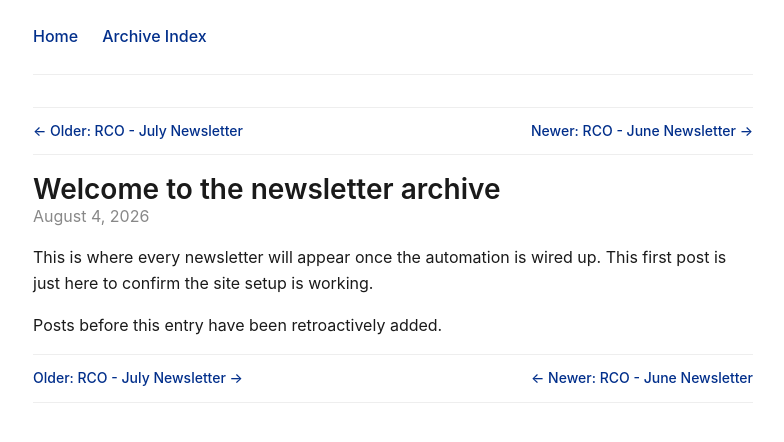
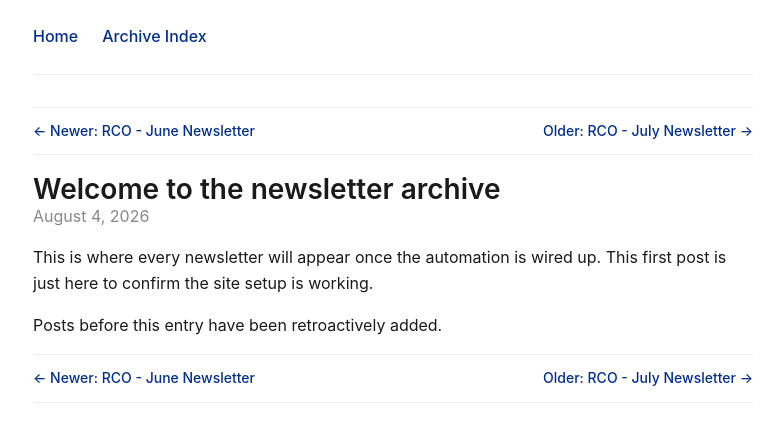
Before and after one commit to Raices-Cyber-Org/newsletter-archive, a Jekyll site: the page built from _posts/2026-07-22-welcome.md, in a window 1280 px wide. Shown: the top 442 px of the page, without its empty margins (247-1031 px from the left). Built offline with Jekyll 4.4.1, drawn with Linux system fonts in a browser that asks for light colours.

Commit message:
Update post.html
fixes nav indent on oldest post

```diff
--- a/_layouts/post.html
+++ b/_layouts/post.html
@@ -2,18 +2,18 @@
 layout: default
 ---
 <article>
-    <nav class="post-nav">
-        {% if page.next %}<a href="{{ page.next.url | relative_url }}">← Older: {{ page.next.title }}</a>{% endif %}
-        {% if page.previous %}<a href="{{ page.previous.url | relative_url }}">Newer: {{ page.previous.title }} →</a>{% endif %}
-    </nav>
+  <nav class="post-nav">
+    <span class="post-nav-slot">{% if page.previous %}<a href="{{ page.previous.url | relative_url }}">← Newer: {{ page.previous.title }}</a>{% endif %}</span>
+    <span class="post-nav-slot">{% if page.next %}<a href="{{ page.next.url | relative_url }}">Older: {{ page.next.title }} →</a>{% endif %}</span>
+  </nav>
 
   <h1>{{ page.title }}</h1>
   <p style="color:#888; margin-top:-12px;">{{ page.date | date: "%B %-d, %Y" }}</p>
 
   {{ content }}
 
-    <nav class="post-nav">
-        {% if page.next %}<a href="{{ page.next.url | relative_url }}">Older: {{ page.next.title }} →</a>{% endif %}
-        {% if page.previous %}<a href="{{ page.previous.url | relative_url }}">← Newer: {{ page.previous.title }}</a>{% endif %}
-    </nav>
+  <nav class="post-nav">
+    <span class="post-nav-slot">{% if page.previous %}<a href="{{ page.previous.url | relative_url }}">← Newer: {{ page.previous.title }}</a>{% endif %}</span>
+    <span class="post-nav-slot">{% if page.next %}<a href="{{ page.next.url | relative_url }}">Older: {{ page.next.title }} →</a>{% endif %}</span>
+  </nav>
 </article>
```
